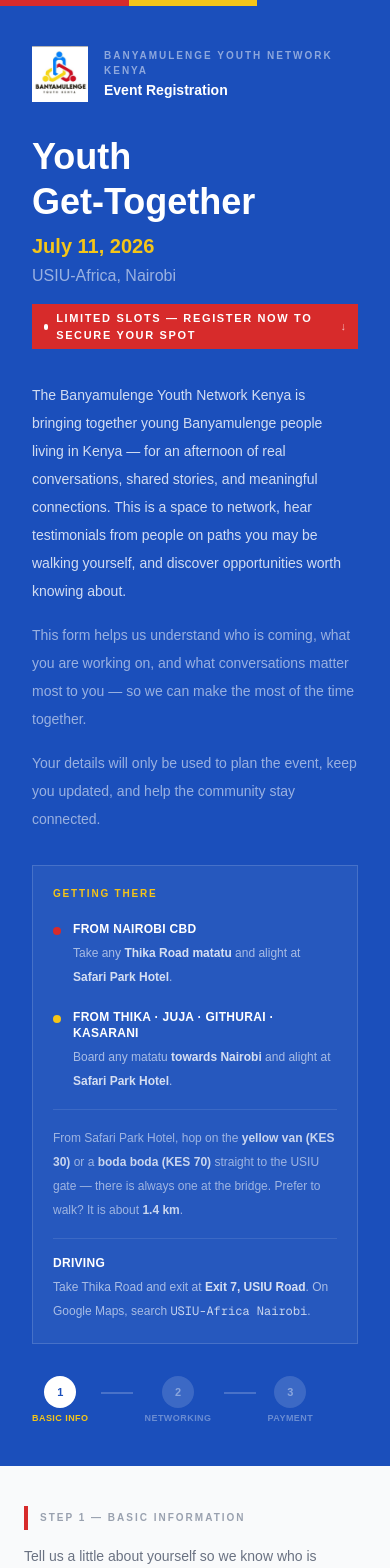
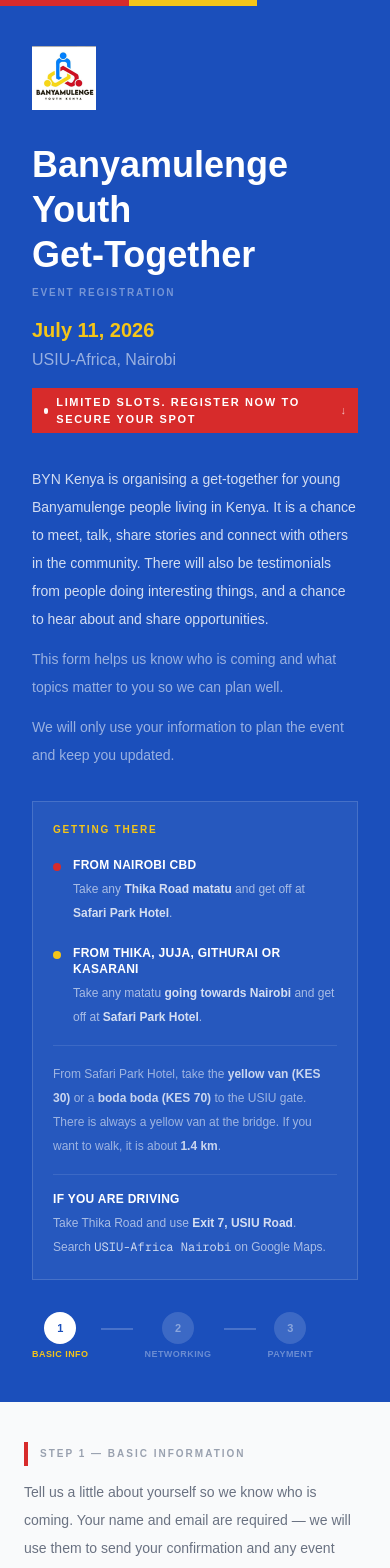
Before and after one commit to ShemaM/byn-event, a Next.js app: page / in a window 390 px wide. Shown: the top 1568 px of the page. Built offline with nearby package versions, Linux system fonts and the light colour scheme.

Commit message:
Fix heading, simplify all text, clean up directions and ID warning

```diff
--- a/app/page.tsx
+++ b/app/page.tsx
@@ -116,40 +116,37 @@ export default function RegistrationPage() {
         {/* ── LEFT PANEL: Event info ── */}
         <div className="bg-[#1B4FBB] lg:w-[42%] lg:min-h-screen px-8 py-10 lg:px-12 lg:py-14 lg:sticky lg:top-0 lg:h-screen lg:overflow-y-auto">
 
-          {/* Logo + org */}
-          <div className="flex items-center gap-4 mb-8">
+          {/* Logo only */}
+          <div className="mb-8">
             {/* eslint-disable-next-line @next/next/no-img-element */}
-            <img src="/logo.png" alt="Banyamulenge Youth Kenya" className="w-14 h-14 object-contain shrink-0" />
-            <div>
-              <p className="text-[10px] font-black uppercase tracking-[0.2em] text-white/50">Banyamulenge Youth Network Kenya</p>
-              <p className="text-white font-bold text-sm mt-0.5">Event Registration</p>
-            </div>
+            <img src="/logo.png" alt="Banyamulenge Youth Kenya" className="w-16 h-16 object-contain" />
           </div>
 
           {/* Title */}
           <h1 className="text-4xl font-black text-white leading-tight mb-2">
-            Youth<br />Get-Together
+            Banyamulenge Youth<br />Get-Together
           </h1>
+          <p className="text-[10px] font-black uppercase tracking-[0.18em] text-white/40 mb-4">Event Registration</p>
           <p className="text-[#F5C518] font-black text-xl mb-1">July 11, 2026</p>
           <p className="text-white/55 text-base mb-4">USIU-Africa, Nairobi</p>
 
-          {/* Limited slots badge — scrolls to form on mobile */}
-          <a href="#register" className="lg:pointer-events-none inline-flex items-center gap-2 bg-[#D72B2B] px-3 py-1.5 mb-8 group">
+          {/* Limited slots badge */}
+          <a href="#register" className="lg:pointer-events-none inline-flex items-center gap-2 bg-[#D72B2B] px-3 py-1.5 mb-8">
             <div className="w-1.5 h-1.5 rounded-full bg-white animate-pulse" />
-            <span className="text-[11px] font-black uppercase tracking-[0.15em] text-white">Limited slots — register now to secure your spot</span>
+            <span className="text-[11px] font-black uppercase tracking-[0.15em] text-white">Limited slots. Register now to secure your spot</span>
             <span className="lg:hidden text-white/70 text-[11px] font-black">↓</span>
           </a>
 
           {/* Description */}
-          <div className="space-y-4 mb-8">
+          <div className="space-y-3 mb-8">
             <p className="text-sm text-white/80 leading-7">
-              The Banyamulenge Youth Network Kenya is bringing together young Banyamulenge people living in Kenya — for an afternoon of real conversations, shared stories, and meaningful connections. This is a space to network, hear testimonials from people on paths you may be walking yourself, and discover opportunities worth knowing about.
+              BYN Kenya is organising a get-together for young Banyamulenge people living in Kenya. It is a chance to meet, talk, share stories and connect with others in the community. There will also be testimonials from people doing interesting things, and a chance to hear about and share opportunities.
             </p>
             <p className="text-sm text-white/55 leading-7">
-              This form helps us understand who is coming, what you are working on, and what conversations matter most to you — so we can make the most of the time together.
+              This form helps us know who is coming and what topics matter to you so we can plan well.
             </p>
             <p className="text-sm text-white/55 leading-7">
-              Your details will only be used to plan the event, keep you updated, and help the community stay connected.
+              We will only use your information to plan the event and keep you updated.
             </p>
           </div>
 
@@ -162,29 +159,29 @@ export default function RegistrationPage() {
                 <div>
                   <p className="text-xs font-black text-white uppercase tracking-wide mb-1">From Nairobi CBD</p>
                   <p className="text-xs text-white/60 leading-6">
-                    Take any <strong className="text-white/80">Thika Road matatu</strong> and alight at <strong className="text-white/80">Safari Park Hotel</strong>.
+                    Take any <strong className="text-white/80">Thika Road matatu</strong> and get off at <strong className="text-white/80">Safari Park Hotel</strong>.
                   </p>
                 </div>
               </div>
               <div className="flex gap-3">
                 <div className="mt-1.5 w-2 h-2 rounded-full bg-[#F5C518] shrink-0" />
                 <div>
-                  <p className="text-xs font-black text-white uppercase tracking-wide mb-1">From Thika · Juja · Githurai · Kasarani</p>
+                  <p className="text-xs font-black text-white uppercase tracking-wide mb-1">From Thika, Juja, Githurai or Kasarani</p>
                   <p className="text-xs text-white/60 leading-6">
-                    Board any matatu <strong className="text-white/80">towards Nairobi</strong> and alight at <strong className="text-white/80">Safari Park Hotel</strong>.
+                    Take any matatu <strong className="text-white/80">going towards Nairobi</strong> and get off at <strong className="text-white/80">Safari Park Hotel</strong>.
                   </p>
                 </div>
               </div>
             </div>
             <div className="mt-4 border-t border-white/10 pt-4">
               <p className="text-xs text-white/55 leading-6">
-                From Safari Park Hotel, hop on the <strong className="text-white/75">yellow van (KES 30)</strong> or a <strong className="text-white/75">boda boda (KES 70)</strong> straight to the USIU gate — there is always one at the bridge. Prefer to walk? It is about <strong className="text-white/75">1.4 km</strong>.
+                From Safari Park Hotel, take the <strong className="text-white/75">yellow van (KES 30)</strong> or a <strong className="text-white/75">boda boda (KES 70)</strong> to the USIU gate. There is always a yellow van at the bridge. If you want to walk, it is about <strong className="text-white/75">1.4 km</strong>.
               </p>
             </div>
             <div className="mt-4 border-t border-white/10 pt-4">
-              <p className="text-xs font-black text-white uppercase tracking-wide mb-1">Driving</p>
+              <p className="text-xs font-black text-white uppercase tracking-wide mb-1">If you are driving</p>
               <p className="text-xs text-white/60 leading-6">
-                Take Thika Road and exit at <strong className="text-white/80">Exit 7, USIU Road</strong>. On Google Maps, search <span className="font-mono text-white/75">USIU-Africa Nairobi</span>.
+                Take Thika Road and use <strong className="text-white/80">Exit 7, USIU Road</strong>. Search <span className="font-mono text-white/75">USIU-Africa Nairobi</span> on Google Maps.
               </p>
             </div>
           </div>
@@ -265,10 +262,10 @@ export default function RegistrationPage() {
                       <p className="text-[11px] font-black uppercase tracking-[0.18em] text-[#D72B2B]">No Entry Without Valid ID</p>
                     </div>
                     <p className="text-xs text-white/70 leading-6">
-                      USIU-Africa security requires a verified list of all visitors. You <strong className="text-white">must bring a physical copy</strong> of your ID on the day — your name will be ticked against the list at the gate. <strong className="text-white">No ID, no entry.</strong>
+                      USIU security requires all visitors to have a valid ID or passport. You must bring your physical ID on the day. Your name will be checked against our list at the gate. <strong className="text-white">No ID means no entry.</strong>
                     </p>
                     <p className="text-xs text-white/50 leading-6 mt-2">
-                      Accepted documents: <span className="text-white/75">Alien Card (Refugee ID) · Passport · National ID · Proof of Registration · Mandate · Any government-issued document with your name and photo.</span>
+                      Accepted: Alien Card (Refugee ID), Passport, National ID, Proof of Registration, Mandate, or any other government-issued document with your name and photo.
                     </p>
                   </div>
                 </div>
```
